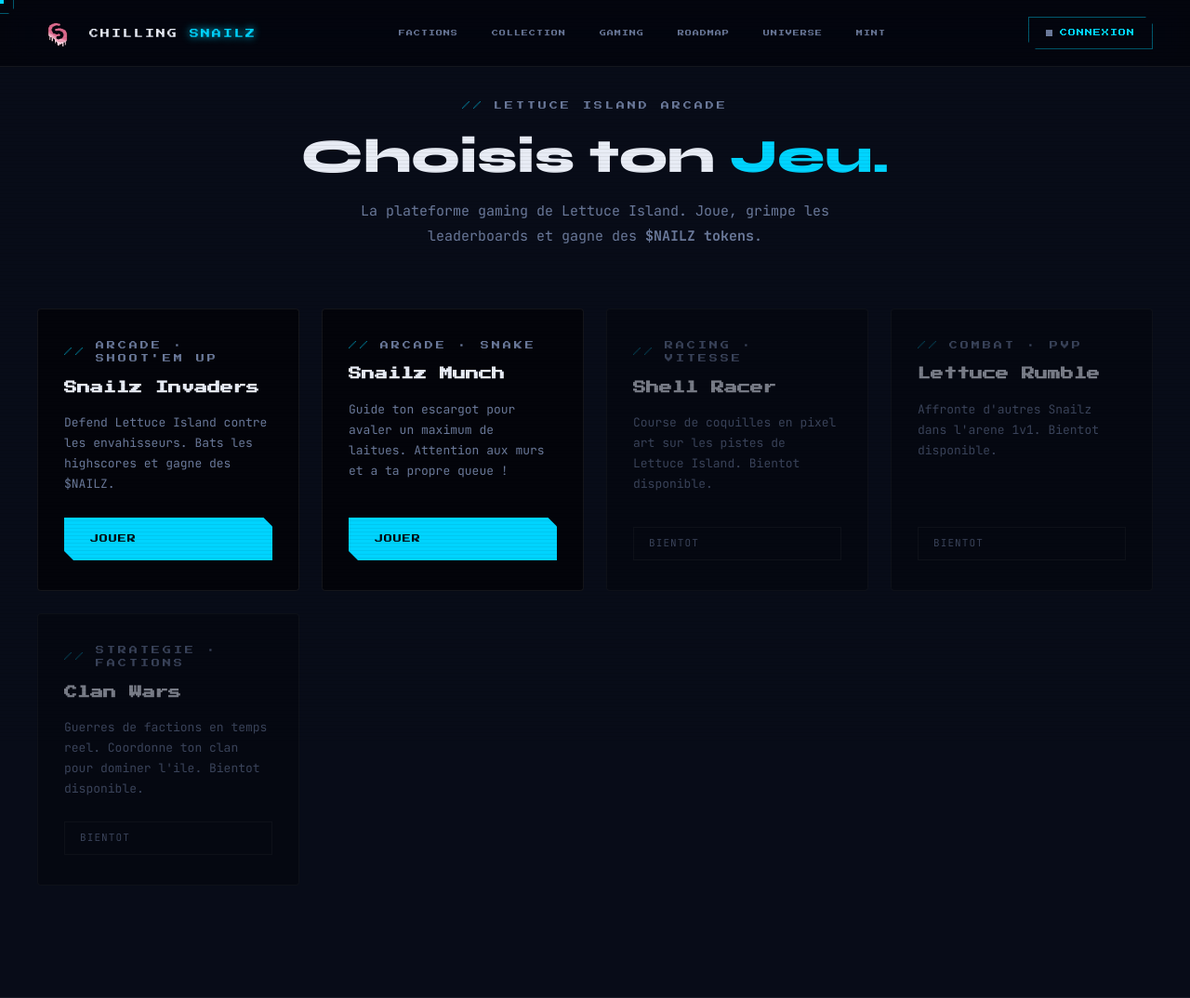
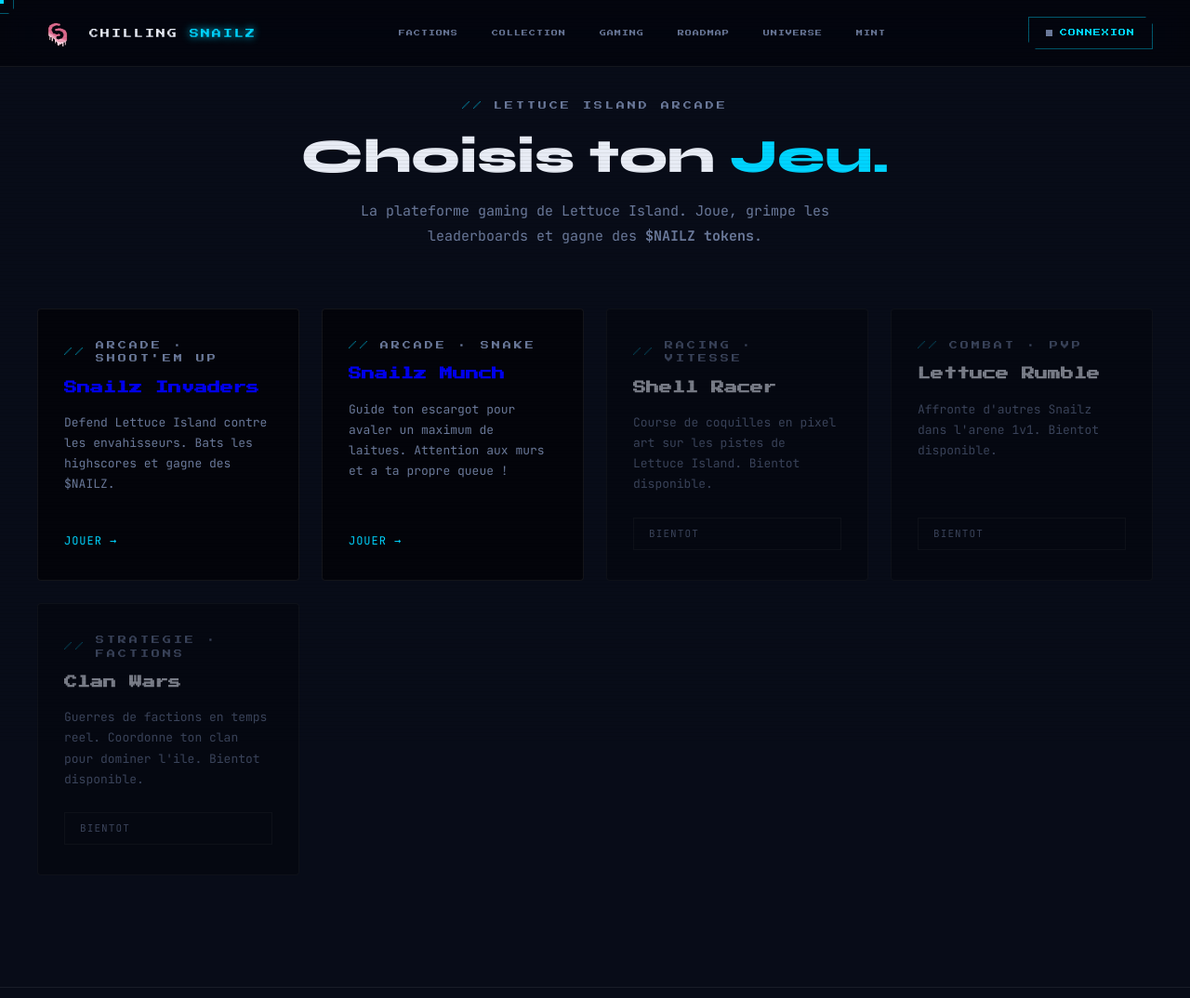
Before and after one commit to kyubiii94/ChillingSnailz6969, a Django app: page /gaming/ in a window 1280 px wide. Shown: the top 1074 px of the page at 93% size. Run offline with Django 5.2, Linux system fonts and the light colour scheme; parts of the project's set-up code (start-up, migrations or seed data) failed here and were passed over.

Commit message:
fix: carte de jeu entièrement cliquable — résout JOUER inactif
cursor:none sur .btn-primary + clip-path rendaient le bouton JOUER
non-cliquable visuellement (curseur invisible, zone réduite).

Fix : la carte entière devient un <a> pour les jeux disponibles.
Plus de bouton interne isolé — cliquer n'importe où sur la carte
navigue vers le jeu. CTA textuel « JOUER → » à la place du btn-primary.

- index.html : <a class="game-card game-card--available"> pour les jeux
  dispo, <div class="game-card game-card--soon"> pour les autres
- Styles : .game-card--available (cursor:pointer, pas de text-decoration),
  .game-card-cta (aqua, letter-spacing animé au hover)

https://claude.ai/code/session_01SQHQbntfo5eJcrjPHY1GKJ

```diff
--- a/apps/gaming/templates/gaming/index.html
+++ b/apps/gaming/templates/gaming/index.html
@@ -15,18 +15,26 @@
 
     <div class="gaming-grid reveal">
       {% for game in games %}
-      <div class="game-card {% if not game.available %}game-card--soon{% endif %}">
+      {% if game.available %}
+      <a href="{% url game.url_name %}" class="game-card game-card--available">
+      {% else %}
+      <div class="game-card game-card--soon">
+      {% endif %}
         <div class="game-card-inner">
           <p class="tag" style="margin-bottom:12px">{{ game.tag }}</p>
           <h3 class="game-card-title">{{ game.name }}</h3>
           <p class="game-card-desc">{{ game.desc }}</p>
           {% if game.available %}
-          <a href="{% url game.url_name %}" class="btn-primary" style="margin-top:auto;display:inline-block">JOUER</a>
+          <span class="game-card-cta">JOUER →</span>
           {% else %}
           <span class="game-card-soon">BIENTOT</span>
           {% endif %}
         </div>
+      {% if game.available %}
+      </a>
+      {% else %}
       </div>
+      {% endif %}
       {% endfor %}
     </div>
 
@@ -84,5 +92,20 @@
   display: inline-block;
   letter-spacing: .1em;
 }
+.game-card--available {
+  text-decoration: none;
+  cursor: pointer;
+}
+.game-card-cta {
+  font-family: 'JetBrains Mono', monospace;
+  font-size: 12px;
+  color: var(--aqua);
+  letter-spacing: .08em;
+  margin-top: auto;
+  transition: letter-spacing .2s;
+}
+.game-card--available:hover .game-card-cta {
+  letter-spacing: .18em;
+}
 </style>
 {% endblock %}
```
